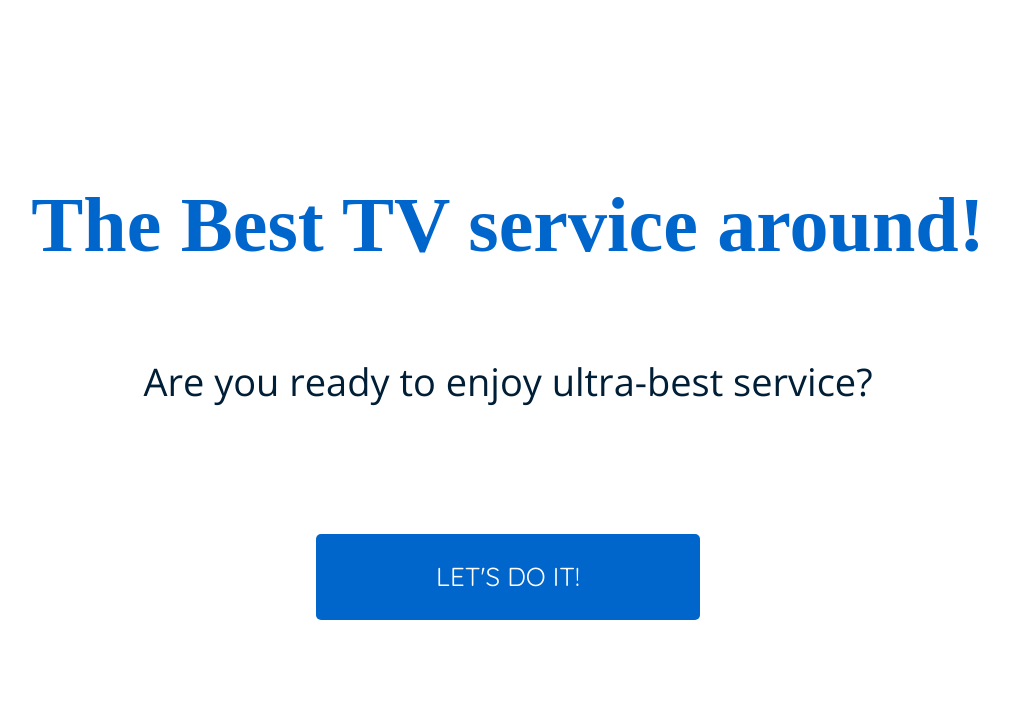
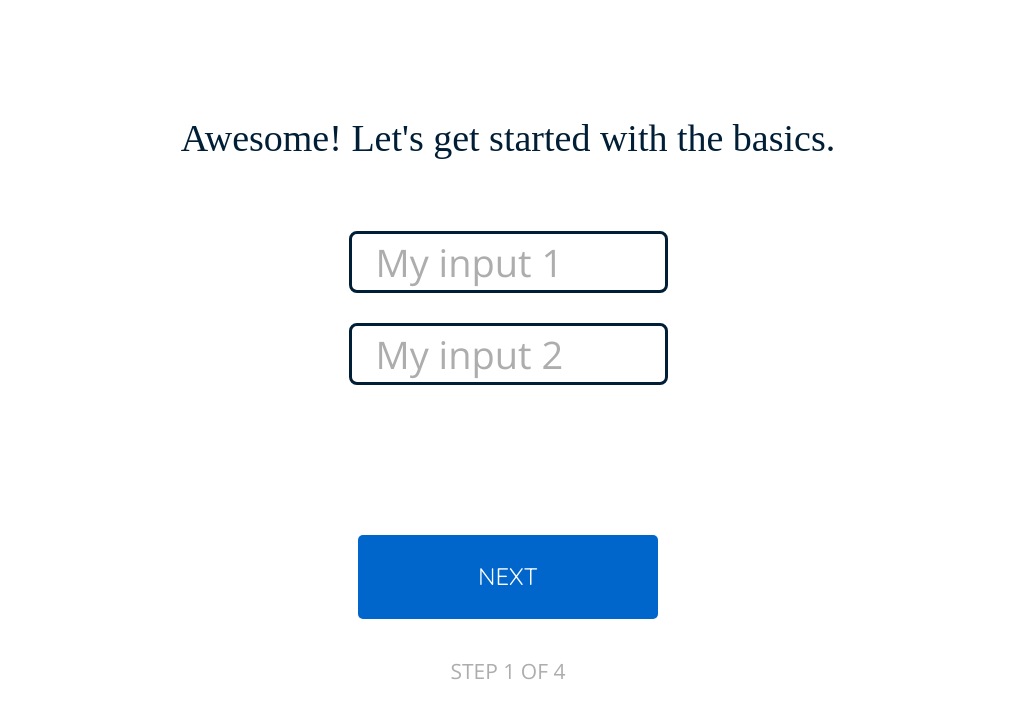
Before and after one commit to imEag/h-challenge, a React app: page / in a window 1280 px wide. Shown: the whole page, without its empty margins (132-1141 px from the left). Built offline with nearby package versions, Linux system fonts and the light colour scheme.

Commit message:
create namesPage component and scss. Create Reactive input component

```diff
--- a/client/components/App.js
+++ b/client/components/App.js
@@ -13,8 +13,8 @@ const App = () => {
 
     return(
         <>
-            <WelcomePage></WelcomePage>
-            {/* <NamesPage></NamesPage>
+        <NamesPage></NamesPage>
+            {/* <WelcomePage></WelcomePage>
             <AddressPage></AddressPage>
             <ServicePage></ServicePage>
             <SubscribePage></SubscribePage> */}
--- a/client/components/NamesPage.js
+++ b/client/components/NamesPage.js
@@ -1,7 +1,18 @@
+import ReactiveInput from "./utils/ReactiveInput";
+import Button from "./utils/Button";
+
 const NamesPage = () => {
 
     return (
-        <h2>NamesPage component</h2>
+        <div className="namesPage">
+            <h2>Awesome! Let's get started with the basics.</h2>
+            <form>
+                <ReactiveInput label="My input 1"></ReactiveInput>
+                <ReactiveInput label="My input 2"></ReactiveInput>
+            </form>
+            <Button>Next</Button>
+            <p>Step 1 of 4</p>
+        </div>
     );
 }
 
--- a/client/components/WelcomePage.js
+++ b/client/components/WelcomePage.js
@@ -1,4 +1,4 @@
-import Button from "./Button";
+import Button from "./utils/Button";
 
 const WelcomePage = () => {
     return (
--- /dev/null
+++ b/client/components/utils/ReactiveInput.js
@@ -0,0 +1,10 @@
+const ReactiveInput = (props) => {
+    return (
+        <div className="reactiveInput">
+            <input type="text" name="" id="text1" placeholder="" />
+            <label htmlFor="text1">{props.label}</label>
+        </div >
+    );
+}
+
+export default ReactiveInput;
--- a/client/scss/abstracts/_config.scss
+++ b/client/scss/abstracts/_config.scss
@@ -11,5 +11,5 @@ $altColor: #02498f;
 
 $bigFont: 7.8rem;
 $mediumFont: 3.8rem;
-$smallFont: 2.6rem;
-$smallerFont: 2.2rem;
+$smallFont: 2.4rem;
+$smallerFont: 2.1rem;
--- a/client/scss/base/_base.scss
+++ b/client/scss/base/_base.scss
@@ -17,6 +17,7 @@ h2,
 h3,
 h4,
 h5,
-h6 {
+h6,
+p {
     margin: 0;
 }
--- /dev/null
+++ b/client/scss/components/_namesPage.scss
@@ -0,0 +1,24 @@
+.namesPage {
+    display: flex;
+    flex-direction: column;
+    justify-content: space-between;
+    align-items: center;
+    gap: 4rem;
+
+    & h2 {
+        font-size: $mediumFont;
+        font-family: $secondFont;
+        color: $secondColor;
+        font-weight: 400;
+    }
+
+    & button {
+        margin-top: 8rem;
+    }
+
+    & p {
+        color: $thirdColor;
+        font-size: $smallerFont;
+        text-transform: uppercase;
+    }
+}
--- /dev/null
+++ b/client/scss/components/_reactiveInput.scss
@@ -0,0 +1,55 @@
+.reactiveInput {
+    background-color: #FFFFFF;
+    max-width: 50rem;
+    position: relative;
+    border: 0.3rem solid $secondColor;
+    border-radius: 0.8rem;
+    margin: 3rem 0;
+    transition: all 0.3rem ease-in-out;
+
+    & input {
+        color: $firstColor;
+        font-size: $smallerFont;
+        padding: 1.6rem 2.4rem;
+        border: none;
+        background-color: transparent;
+        width: 100%;
+        line-height: 2.4rem;
+    }
+
+    &:hover,
+    &:focus-within {
+        border-color: $firstColor;
+    }
+
+    & input:focus,
+    &:hover input {
+        color: $firstColor;
+    }
+
+    & label {
+        color: $thirdColor;
+        padding: 1.6rem 2.4rem;
+        line-height: 2.4rem;
+        position: absolute;
+        background-color: transparent;
+        top: 0;
+        left: 0;
+        bottom: 0;
+        cursor: text;
+    }
+
+    &:hover label {
+        color: $firstColor;
+    }
+
+    &:focus-within label,
+    & input:not(:placeholder-shown) ~ label {
+        padding: 0px 8px;
+        background-color: #FFFFFF;
+        top: -12px;
+        left: 16px;
+        bottom: auto;
+        color: $firstColor;
+    }
+}
--- a/client/scss/main.scss
+++ b/client/scss/main.scss
@@ -2,7 +2,9 @@
 @import './base/base';
 
 @import './components/button';
+@import './components/reactiveInput';
 @import './components/welcomePage';
+@import './components/namesPage';
 
 
 body {
@@ -11,7 +13,7 @@ body {
     width: 100vw;
     color: $secondColor;
     font-family: $firstFont;
-    font-size: $bigFont;
+    font-size: $mediumFont;
     text-align: center;
     display: flex;
     justify-content: center;
```
Also changed, not shown: client/components/utils/Button.js (renamed from client/components/Button.js).
